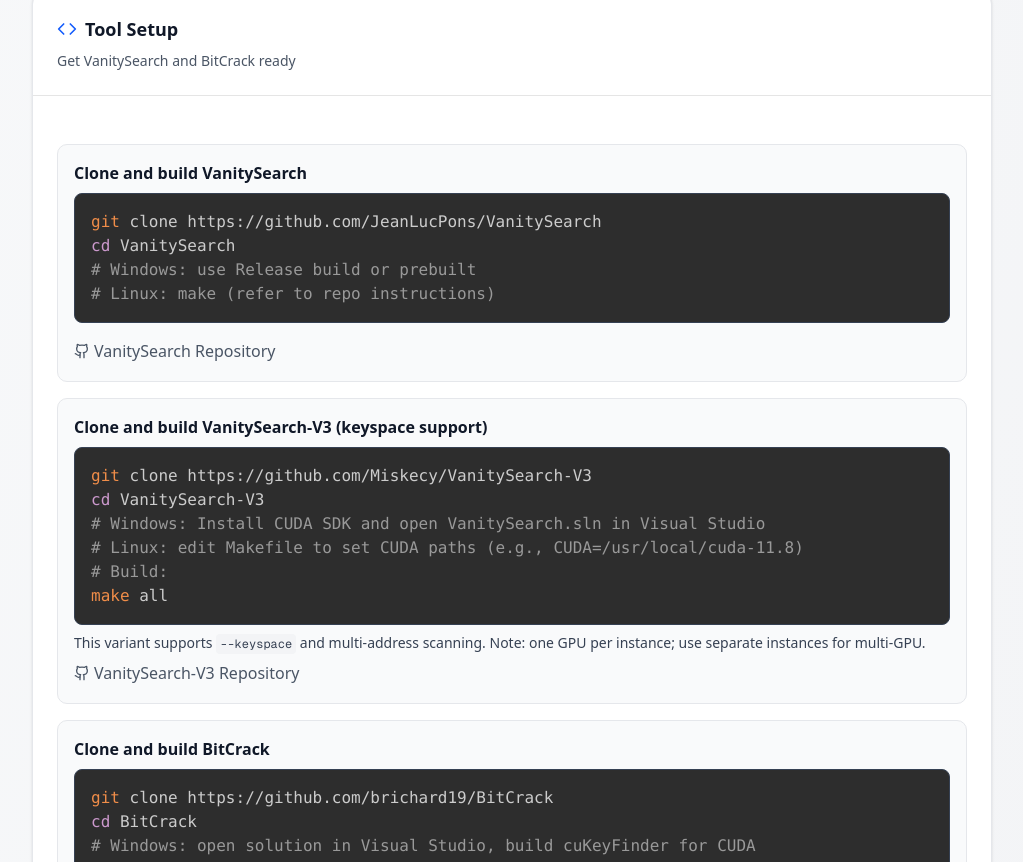
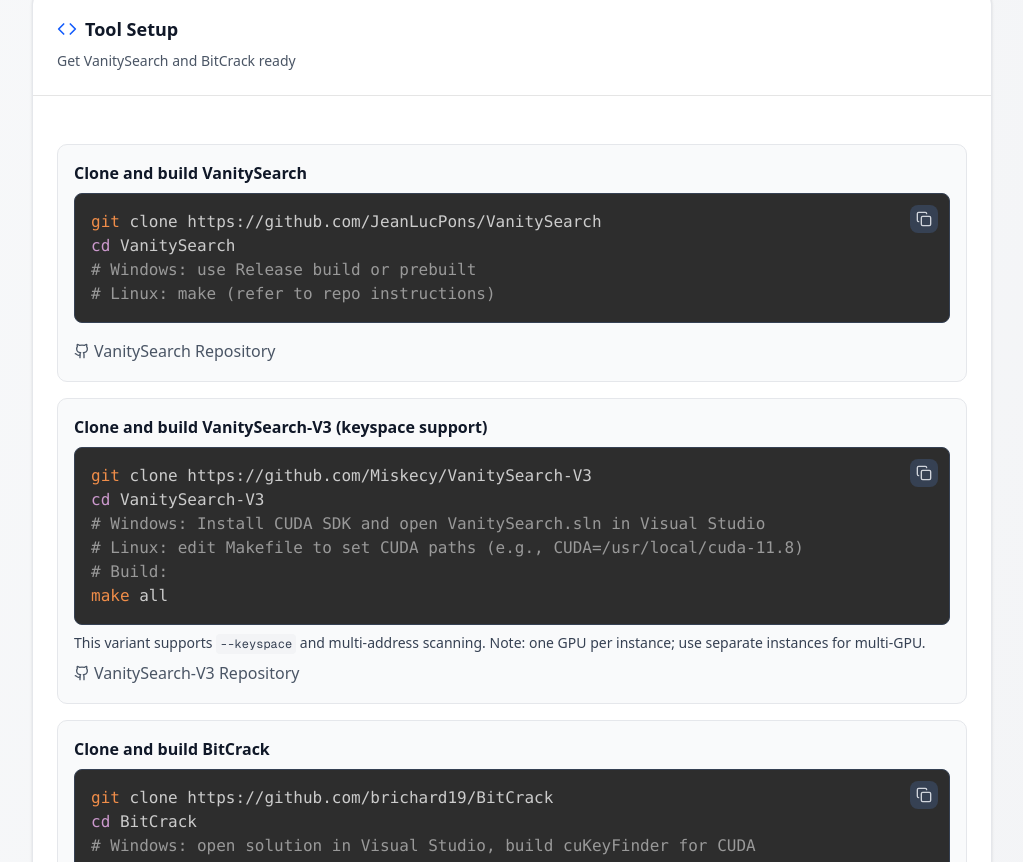
Before and after one commit to Miskecy/united-puzzle-pool, a Next.js app: page /docs/gpu-script in a window 1280 px wide. Shown: the part 2278-3140 px from the top of the page, without its empty margins (128-1151 px from the left). Built offline with nearby package versions, Linux system fonts and the light colour scheme; no server answers; the database is empty.

Commit message:
Fix hydration mismatch in GPU Script docs page

```diff
--- a/src/app/docs/gpu-script/page.tsx
+++ b/src/app/docs/gpu-script/page.tsx
@@ -1,7 +1,7 @@
 'use client';
 
 import { Card, CardContent, CardDescription, CardHeader, CardTitle } from '@/components/ui/card';
-import { Code, Settings, Terminal, FileText, Github, Code2Icon } from 'lucide-react';
+import { Code, Settings, Terminal, Github, Code2Icon } from 'lucide-react';
 import CodeSnippet from '@/components/CodeSnippet'
 
 // Using shared CodeSnippet component for consistent blocks
@@ -131,12 +131,7 @@
 							{/* VanitySearch */}
 							<div className="bg-gray-50 rounded-lg p-4 border border-gray-200">
 								<h4 className="text-gray-900 font-semibold mb-2">Clone and build VanitySearch</h4>
-								<pre className="font-mono text-sm bg-gray-800 text-gray-100 p-3 rounded-md border border-gray-700 overflow-x-auto whitespace-pre-wrap">
-									<code className="language-bash">{`git clone https://github.com/JeanLucPons/VanitySearch
-cd VanitySearch
-# Windows: use Release build or prebuilt
-# Linux: make (refer to repo instructions)`}</code>
-								</pre>
+								<CodeSnippet code={`git clone https://github.com/JeanLucPons/VanitySearch\ncd VanitySearch\n# Windows: use Release build or prebuilt\n# Linux: make (refer to repo instructions)`} lang="bash" />
 								<a href="https://github.com/JeanLucPons/VanitySearch" target="_blank" rel="noopener noreferrer" className="inline-flex items-center text-gray-600 hover:text-blue-600 mt-2 font-medium">
 									<Github className="h-4 w-4 mr-1" /> VanitySearch Repository
 								</a>
@@ -145,14 +140,7 @@
 							{/* VanitySearch-V3 */}
 							<div className="bg-gray-50 rounded-lg p-4 border border-gray-200">
 								<h4 className="text-gray-900 font-semibold mb-2">Clone and build VanitySearch-V3 (keyspace support)</h4>
-								<pre className="font-mono text-sm bg-gray-800 text-gray-100 p-3 rounded-md border border-gray-700 overflow-x-auto whitespace-pre-wrap">
-									<code className="language-bash">{`git clone https://github.com/Miskecy/VanitySearch-V3
-cd VanitySearch-V3
-# Windows: Install CUDA SDK and open VanitySearch.sln in Visual Studio
-# Linux: edit Makefile to set CUDA paths (e.g., CUDA=/usr/local/cuda-11.8)
-# Build:
-make all`}</code>
-								</pre>
+								<CodeSnippet code={`git clone https://github.com/Miskecy/VanitySearch-V3\ncd VanitySearch-V3\n# Windows: Install CUDA SDK and open VanitySearch.sln in Visual Studio\n# Linux: edit Makefile to set CUDA paths (e.g., CUDA=/usr/local/cuda-11.8)\n# Build:\nmake all`} lang="bash" />
 								<p className="text-gray-700 text-sm mt-2">This variant supports <code className="px-1 py-0.5 bg-gray-100 rounded text-xs font-mono">--keyspace</code> and multi-address scanning. Note: one GPU per instance; use separate instances for multi-GPU.</p>
 								<a href="https://github.com/Miskecy/VanitySearch-V3" target="_blank" rel="noopener noreferrer" className="inline-flex items-center text-gray-600 hover:text-blue-600 mt-2 font-medium">
 									<Github className="h-4 w-4 mr-1" /> VanitySearch-V3 Repository
@@ -162,12 +150,7 @@
 							{/* BitCrack */}
 							<div className="bg-gray-50 rounded-lg p-4 border border-gray-200">
 								<h4 className="text-gray-900 font-semibold mb-2">Clone and build BitCrack</h4>
-								<pre className="font-mono text-sm bg-gray-800 text-gray-100 p-3 rounded-md border border-gray-700 overflow-x-auto whitespace-pre-wrap">
-									<code className="language-bash">{`git clone https://github.com/brichard19/BitCrack
-cd BitCrack
-# Windows: open solution in Visual Studio, build cuKeyFinder for CUDA
-# Linux: make BUILD_CUDA=1 (or BUILD_OPENCL=1)`}</code>
-								</pre>
+								<CodeSnippet code={`git clone https://github.com/brichard19/BitCrack\ncd BitCrack\n# Windows: open solution in Visual Studio, build cuKeyFinder for CUDA\n# Linux: make BUILD_CUDA=1 (or BUILD_OPENCL=1)`} lang="bash" />
 								<a href="https://github.com/brichard19/BitCrack" target="_blank" rel="noopener noreferrer" className="inline-flex items-center text-gray-600 hover:text-blue-600 mt-2 font-medium">
 									<Github className="h-4 w-4 mr-1" /> BitCrack Repository
 								</a>
```
